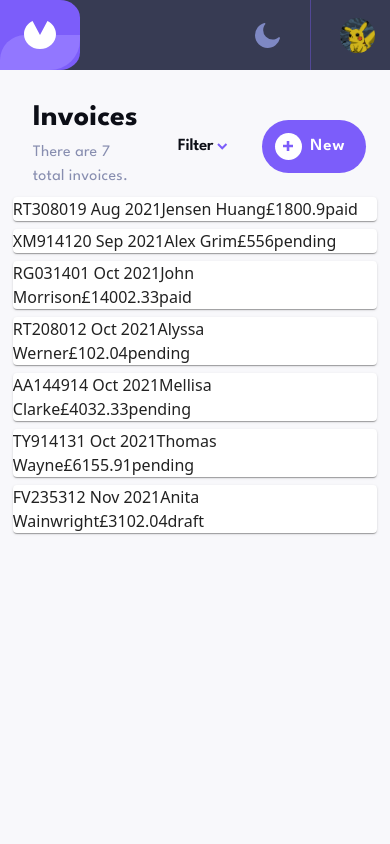
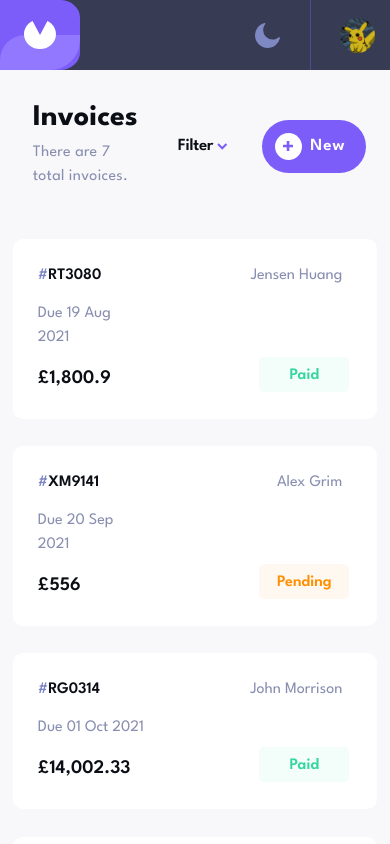
Before and after one commit to Varadarajan-M/Invoice-app, a React (Create React App) app: page / in a window 390 px wide. Shown: the top 844 px of the page. Built offline with nearby package versions, Linux system fonts and the light colour scheme.

Commit message:
Almost completed invoice list styling

```diff
--- a/src/_App.scss
+++ b/src/_App.scss
@@ -3,6 +3,27 @@ $lightblue: rgb(124, 93, 250);
 $lightblueTransparent: rgb(146, 119, 255);
 $bgWhite: rgb(248, 248, 251);
 $spartan: 'League Spartan', sans-serif;
+
+// invoice component variables
+
+$pendingbg: rgba(255, 143, 0, 0.06);
+$pendingcolor: rgb(255, 143, 0);
+
+$paidbg: rgba(51, 214, 159, 0.06);
+$paidcolor: rgb(51, 214, 159);
+
+$draftbglight: rgba(55, 59, 83, 0.06);
+$draftbgdark: rgba(223, 227, 250, 0.06);
+
+$draftcolorlight: rgb(55, 59, 83);
+$draftcolordark: rgb(223, 227, 250);
+
+::-webkit-scrollbar {
+	display: none;
+}
+html {
+	scroll-behavior: smooth;
+}
 * {
 	margin: 0;
 	padding: 0;
--- a/src/context/UIcontext.js
+++ b/src/context/UIcontext.js
@@ -8,6 +8,7 @@ const themes = {
 		bwText: { color: 'rgb(12, 14, 22)' },
 		greyWhiteText: { color: 'rgb(136 ,142, 176)' },
 		menu: { background: 'rgb(255,255,255)' },
+		invoiceCard: { background: 'rgb(255,255,255)' },
 	},
 	darkMode: {
 		body: { background: 'rgb(20, 22, 37)' },
@@ -15,6 +16,7 @@ const themes = {
 		bwText: { color: 'rgb(255,255,255)' },
 		greyWhiteText: { color: 'rgb(255,255,255)' },
 		menu: { background: 'rgb(37, 41, 69)' },
+		invoiceCard: { background: 'rgb(30, 33, 57)' },
 	},
 };
 
--- a/src/invoices/Invoices.js
+++ b/src/invoices/Invoices.js
@@ -1,17 +1,58 @@
-import { useInvoices } from "../context/InvoiceContext";
-import Card from "@mui/material/Card";
-import { formatDate } from "../util";
+import { useInvoices } from '../context/InvoiceContext';
+import Card from '@mui/material/Card';
+import arrowRightIcon from '../assets/images/icon-arrow-right.svg';
+import { formatDate } from '../util';
+import './invoices.scss';
+import { Image } from 'react-bootstrap';
+import { useTheme } from '../context/UIcontext';
+import Text from './../lib/components/Text';
+
 export function Invoices() {
 	const { invoices } = useInvoices();
+	const { mode, theme } = useTheme();
 	return (
-    <div className="invoices-body">
+		<div className='invoices-body'>
 			{invoices.map((data, key) => {
 				return (
-          <Card key={data.id} className="my-2">
-            {data.id}
-            {formatDate(data.paymentDue)}
-            {data.clientName}£{data.total}
-            {data.status}
+					<Card
+						key={data.id}
+						className='invoice-card'
+						style={{ ...theme.invoiceCard }}
+					>
+						<div className='invoice-id' style={{ ...theme.bwText }}>
+							<Text style={{ color: 'rgb(126, 136, 195)' }}>
+								{'#'}
+							</Text>
+							<Text>{data.id}</Text>{' '}
+						</div>
+						<div
+							className='invoice-due'
+							style={{ ...theme.greyWhiteText }}
+						>
+							<Text>Due {formatDate(data.paymentDue)}</Text>
+						</div>
+						<div
+							className='invoice-client'
+							style={{ ...theme.greyWhiteText }}
+						>
+							<Text>{data.clientName}</Text>
+						</div>
+						<div
+							className='invoice-total'
+							style={{ ...theme.bwText }}
+						>
+							{'£'}
+							<Text>{data.total.toLocaleString()}</Text>
+						</div>
+						<div
+							className={`invoice-status ${data.status.toString()} ${mode}`}
+						>
+							<span className='dot'></span>
+							<Text>{data.status} </Text>
+						</div>
+						<div className='arrow-right'>
+							<Image src={arrowRightIcon} />
+						</div>
 					</Card>
 				);
 			})}
--- a/src/invoices/invoices.scss
+++ b/src/invoices/invoices.scss
@@ -1,3 +1,121 @@
+// Invoices List styles
+
+@import '../App';
+
+@mixin getColor($class) {
+	@if $class== 'pending' {
+		.invoice-status.pending {
+			background: $pendingbg;
+			color: $pendingcolor;
+		}
+	}
+	@if $class== 'paid' {
+		.invoice-status.paid {
+			background: $paidbg;
+			color: $paidcolor;
+		}
+	} @else {
+		.invoice-status.draft.light {
+			background: $draftbglight;
+			color: $draftcolorlight;
+		}
+		.invoice-status.draft.dark {
+			background: $draftbgdark;
+			color: $draftcolordark;
+		}
+	}
+}
+
 .invoices-body {
-    color: beige;
+	margin: 3rem 0;
+	display: flex;
+	flex-direction: column;
+	padding: 2px 0 50px 0;
+	font-family: $spartan;
+	gap: 1.7rem;
+	cursor: pointer;
+
+	// background-color: black;
+	.invoice-card {
+		display: grid;
+		transition: 0.3s ease-in;
+		grid-template-columns: 12% 25% 20% 20% 20% min-content;
+		outline: none;
+		border: none;
+		border-radius: 10px;
+		box-shadow: none;
+		// justify-content: center;
+		padding: 18px;
+		&:hover {
+			transform: scale(0.99);
+			// border: 1px solid $lightblue;
+			box-shadow: 0 4px 8px 0 rgba(18, 18, 19, 0.1);
+			transition: transform 0.3s;
+		}
+		.invoice-status {
+			display: flex;
+			justify-content: center;
+			text-transform: capitalize;
+			background-color: rgb(223, 227, 250);
+			width: min(90px, 90px);
+			height: min(35px, 35px);
+			border-radius: 5px;
+			font-weight: 600;
+		}
+		.invoice-id,
+		.invoice-status,
+		.invoice-due,
+		.invoice-client,
+		.invoice-total,
+		.arrow-right {
+			padding: 7px;
+			-webkit-font-smoothing: antialiased;
+		}
+		.invoice-id {
+			font-weight: 600;
+		}
+		.invoice-due,
+		.invoice-client {
+			font-weight: 400;
+		}
+		.invoice-total {
+			font-size: larger;
+			font-weight: 600;
+			line-height: 30px;
+		}
+
+		@include getColor('pending');
+		@include getColor('paid');
+		@include getColor('draft');
+	}
 }
+
+@media (max-width: 765px) {
+	.arrow-right {
+		display: none;
+	}
+	.invoice-id {
+		grid-column: 1/3;
+		grid-row: 1;
+	}
+	.invoice-client {
+		grid-row: 1;
+		grid-column: 3/6;
+		display: flex;
+		justify-content: flex-end;
+	}
+	.invoice-due {
+		grid-row: 2;
+		grid-column: 1/3;
+	}
+	.invoice-status {
+		grid-row: 3;
+		grid-column: 3/6;
+		display: flex;
+		justify-self: flex-end;
+	}
+	.invoice-total {
+		grid-row: 3;
+		grid-column: 1;
+	}
+}
--- a/src/lib/components/Text.js
+++ b/src/lib/components/Text.js
@@ -3,7 +3,7 @@ import React from 'react';
 const Text = ({ children, style, className }) => {
 	const textStyles = {
 		fontFamily: 'League Spartan, sans-serif',
-		transition: 'all 0.3s ease',
+		// transition: 'all 0.3s ease',
 		// letterSpacing: '-1px',
 	};
 	return (
--- a/src/navbar/Navbar.scss
+++ b/src/navbar/Navbar.scss
@@ -9,6 +9,7 @@
 	justify-content: space-between;
 	align-items: center;
 	overflow: hidden;
+	z-index: 16000;
 
 	.brand-logo {
 		background: $lightblue;
```
Lines whose indentation alone changed are shown as unchanged.
